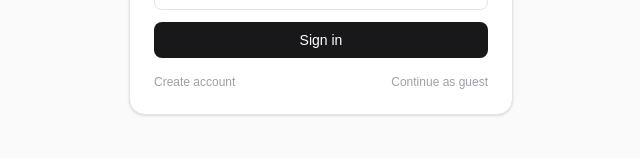
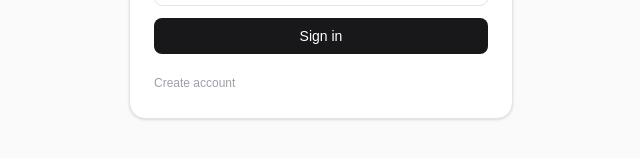
Before and after one commit to JacksonBopp/testbench, a Next.js app: page /login in a window 1280 px wide. Shown: the part 460-618 px from the top of the page, without its empty margins (319-959 px from the left). Built offline with nearby package versions, Linux system fonts and the light colour scheme.

Commit message:
Require login for dashboard, lock down public routes

```diff
--- a/src/app/login/page.tsx
+++ b/src/app/login/page.tsx
@@ -3,7 +3,6 @@
 import { useState } from 'react'
 import { signIn } from 'next-auth/react'
 import { useRouter } from 'next/navigation'
-import Link from 'next/link'
 
 type Mode = 'signin' | 'register'
 
@@ -120,19 +119,13 @@ export default function LoginPage() {
             </button>
           </form>
 
-          <div className="mt-4 flex items-center justify-between">
+          <div className="mt-4">
             <button
               onClick={() => switchMode(mode === 'signin' ? 'register' : 'signin')}
               className="text-xs text-zinc-400 hover:text-zinc-600 transition-colors"
             >
               {mode === 'signin' ? 'Create account' : 'Sign in instead'}
             </button>
-            <Link
-              href="/dashboard"
-              className="text-xs text-zinc-400 hover:text-zinc-600 transition-colors"
-            >
-              Continue as guest
-            </Link>
           </div>
         </div>
       </div>
--- /dev/null
+++ b/src/proxy.ts
@@ -0,0 +1,29 @@
+import { getToken } from 'next-auth/jwt'
+import { NextResponse } from 'next/server'
+import type { NextRequest } from 'next/server'
+
+export async function proxy(request: NextRequest) {
+  const { pathname } = request.nextUrl
+
+  const isPublic =
+    pathname.startsWith('/login') ||
+    pathname.startsWith('/api/') ||
+    pathname.startsWith('/report/') ||
+    pathname.startsWith('/_next/')
+
+  if (!isPublic) {
+    const token = await getToken({
+      req: request,
+      secret: process.env.NEXTAUTH_SECRET,
+    })
+    if (!token) {
+      return NextResponse.redirect(new URL('/login', request.url))
+    }
+  }
+
+  return NextResponse.next()
+}
+
+export const config = {
+  matcher: ['/((?!_next/static|_next/image|favicon.ico).*)'],
+}
```
